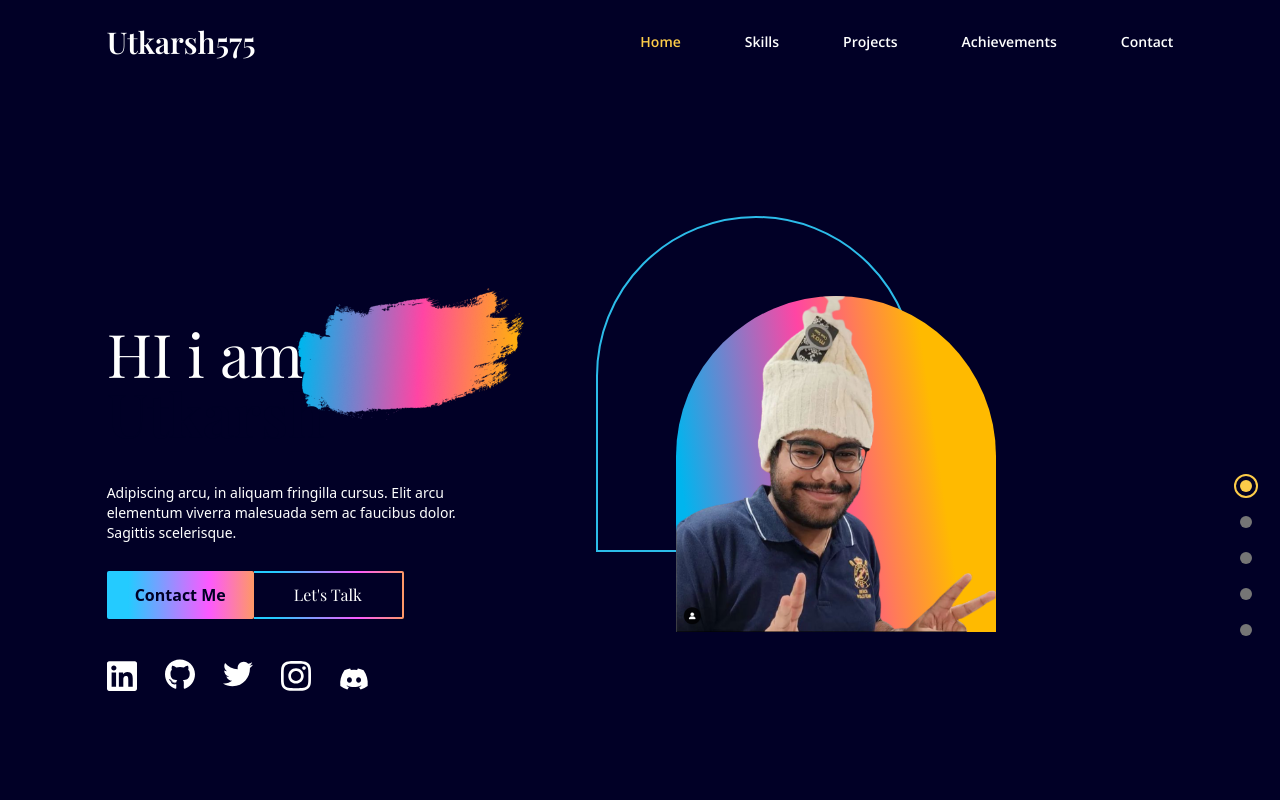
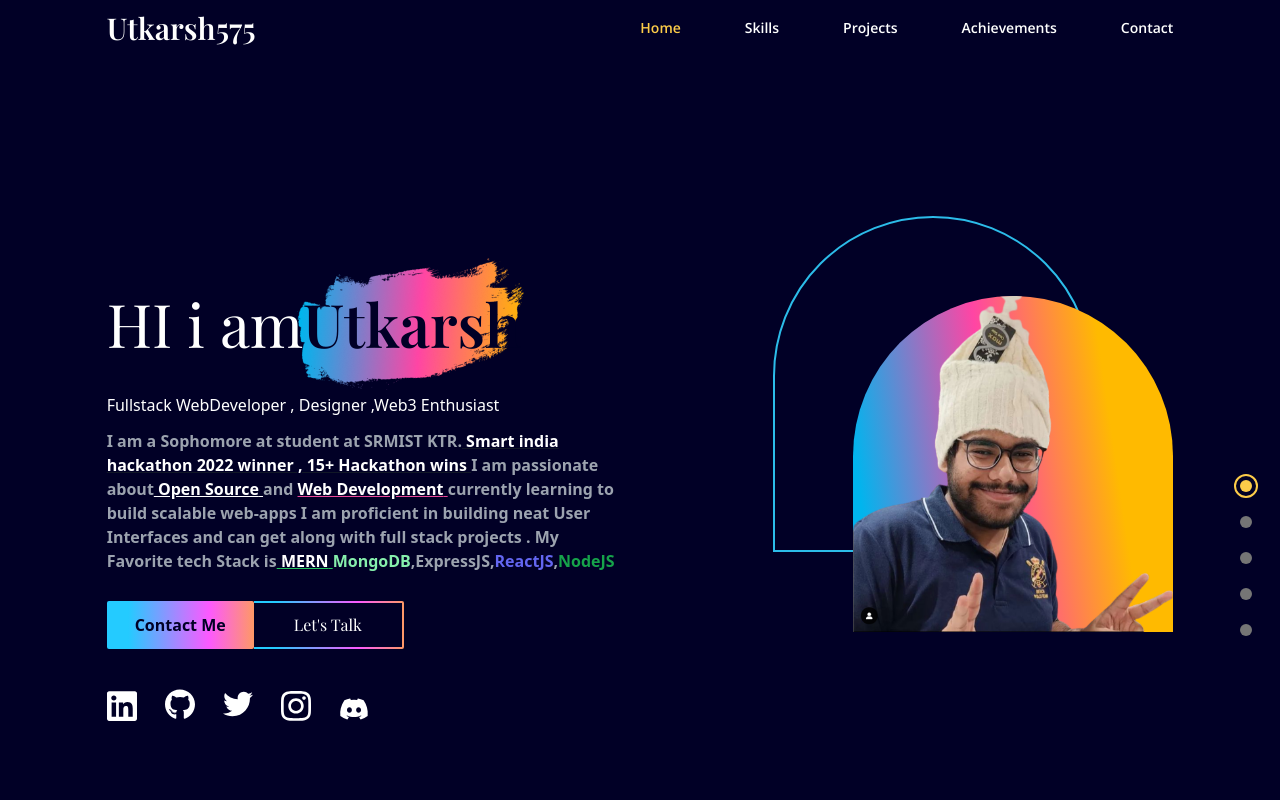
Before and after one commit to Utkarsh575/react-portfolio, a React (Vite) app: page / in a window 1280 px wide. Shown: the top 800 px of the page. Built offline with nearby package versions, Linux system fonts and the light colour scheme; no server answers.

Commit message:
:bug: fixed a bug with navbar padding

```diff
--- a/package.json
+++ b/package.json
@@ -16,6 +16,7 @@
     "react-dom": "^18.2.0"
   },
   "devDependencies": {
+    "@tailwindcss/typography": "^0.5.8",
     "@types/react": "^18.0.26",
     "@types/react-dom": "^18.0.9",
     "@vitejs/plugin-react": "^3.0.0",
--- a/src/components/Landing.jsx
+++ b/src/components/Landing.jsx
@@ -10,7 +10,7 @@ const Landing = ({ setSelectedPage }) => {
       id="home"
       className="md:flex md:justify-between md:items-center gap-16 md:h-full py-10"
     >
-      <div className="basis-5/6 z-10 mt-16 md:mt-32 flex justify-between md:flex-row-reverse flex-col items-center ">
+      <div className=" z-10 mt-16 md:mt-32 flex justify-between md:flex-row-reverse flex-col items-center ">
         {isAboveLarge ? (
           <div
             className="relative z-0 ml-20 before:absolute before:-top-20 before:-left-20 before:rounded-t-[400px]
@@ -24,7 +24,7 @@ const Landing = ({ setSelectedPage }) => {
             />
           </div>
         ) : (
-          <div className="border-blue border-2 w-[20rem] rounded-t-full bg-gradient-rainbow scale-[85%]">
+          <div className="border-blue border-2 hover:saturate-200 transition duration-500 w-[20rem] rounded-t-full bg-gradient-rainbow scale-[85%]">
             <img
               alt="profile"
               className=" z-10 w-full  max-w-[400px] md:max-w-[600px] "
@@ -32,9 +32,10 @@ const Landing = ({ setSelectedPage }) => {
             />
           </div>
         )}
-        <div className="z-30 basis-2/5 mt-12 md:mt-32">
+        <div className="z-30 basis-[40%] mt-12 md:mt-32 sm:basis-[50%] md:basis-[48%] ">
           {/* HEADINGS */}
-          <motion.div className=""
+          <motion.div
+            className=""
             initial="hidden"
             whileInView="visible"
             viewport={{ once: true, amount: 0.5 }}
@@ -54,9 +55,37 @@ const Landing = ({ setSelectedPage }) => {
               </span>
             </p>
 
-            <p className="mt-10 mb-7 text-sm text-center md:text-start">
-              Adipiscing arcu, in aliquam fringilla cursus. Elit arcu elementum
-              viverra malesuada sem ac faucibus dolor. Sagittis scelerisque.
+            <p className="mt-10 mb-7 text-sm text-center md:text-start ">
+              <h3 class="text-base font-sans text-white font-medium     ">
+                Fullstack WebDeveloper , Designer ,Web3 Enthusiast
+              </h3>
+              {/* <h1 class="text-4xl font-extrabold text-slate-300 mt-3">
+                Hi, I am Utkarsh
+              </h1> */}
+              <p class="text-base font-semibold  text-gray-400 mt-3">
+                I am a Sophomore at student at SRMIST KTR.
+                <span class="underline decoration-gray-900 foxt-bold text-white">
+                {" "}  Smart india hackathon 2022 winner , 15+ Hackathon wins{" "}
+                </span>
+                I am passionate about
+                <span class="underline decoration-red-400 foxt-bold text-white">
+                {" "} Open Source{" "}
+                </span>
+                and{" "}
+                <span class="underline decoration-pink-500 font-bold text-white">
+                {" "}   Web Development{" "}
+                </span>
+                currently learning to build scalable web-apps I am proficient in
+                building neat User Interfaces and can get along with full stack
+                projects . My Favorite tech Stack is
+                <span class="underline decoration-green-500 font-bold text-white">
+                {" "} MERN{" "}
+                </span>
+                <span class="text-green-300"> MongoDB</span>,
+                <span class="text-red-600">ExpressJS</span>,
+                <span class="text-indigo-500">ReactJS</span>,
+                <span class="text-green-600">NodeJS</span>
+              </p>
             </p>
           </motion.div>
           {/* cta */}
--- a/src/components/Navbar.jsx
+++ b/src/components/Navbar.jsx
@@ -21,7 +21,7 @@ const Navbar = ({ isTopOfPage, selectedPage, setSelectedPage }) => {
   const isAboveSmallScreens = useMediaQuery("(min-width:768px)");
   const navBarBackground = isTopOfPage ? "" : "bg-red";
   return (
-    <nav className={`${navBarBackground} z-40 w-full fixed top-0 py-6 `}>
+    <nav className={`${navBarBackground} z-40 w-full fixed top-0 py-[0.6rem] `}>
       <div className="flex items-center justify-between mx-auto w-5/6">
         <h4 className="font-playfair text-3xl font-bold">Utkarsh575</h4>
 
--- a/tailwind.config.cjs
+++ b/tailwind.config.cjs
@@ -40,5 +40,5 @@ module.exports = {
       xl: "1700px",
     },
   },
-  plugins: [],
+  plugins: [require('@tailwindcss/typography'),],
 };
```
Also changed, not shown: 1 other file (tests, documents, lock files or other folders).
